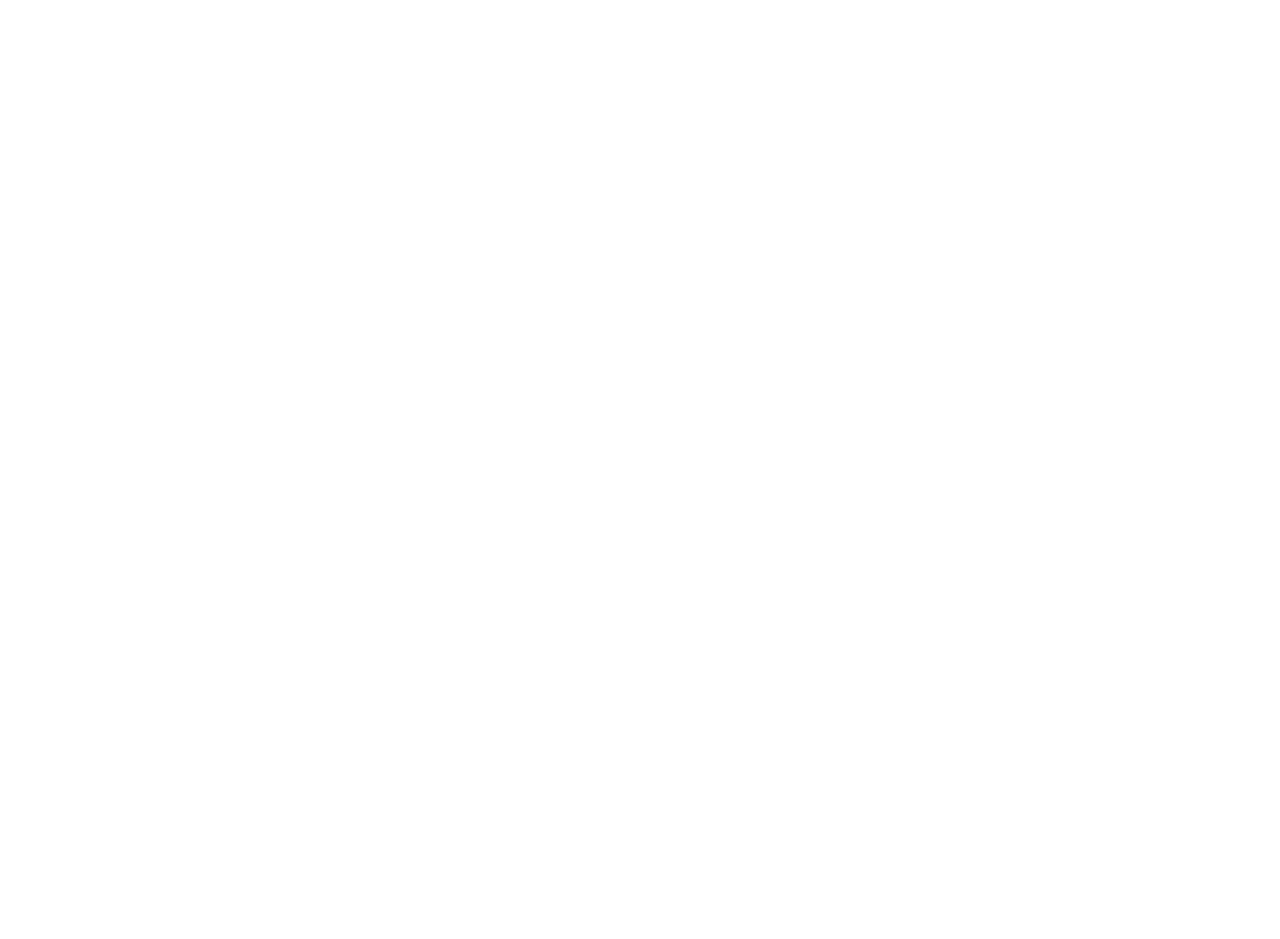
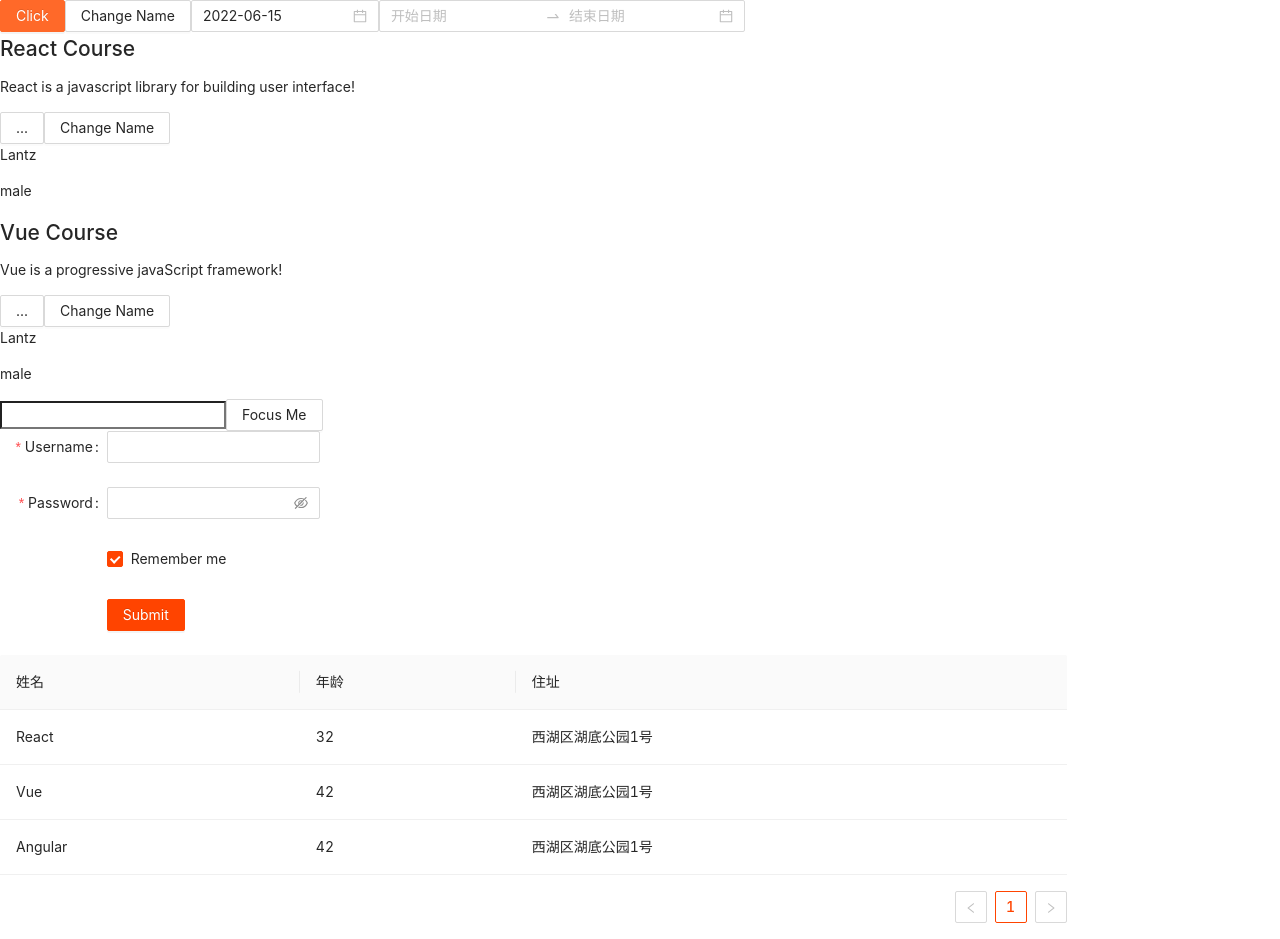
Before and after one commit to LantzShaw/vite-react-typescript, a React (Vite) app: page /home in a window 1280 px wide. Before the commit this address had no page. Before the commit the page ends 800 px from the top, so only its background shows below. Built offline with nearby package versions, Linux system fonts and the light colour scheme.

Commit message:
feat: using useMemo and useCallback

```diff
--- a/src/App.tsx
+++ b/src/App.tsx
@@ -1,11 +1,13 @@
 import { Routes, Route } from 'react-router-dom'
 
 import Home from '@/views/Home'
+import Profile from '@/views/Profile'
 
 function App() {
   return (
     <Routes>
-      <Route path="/" element={<Home />}></Route>
+      <Route path="/home" element={<Home />}></Route>
+      <Route path="/" element={<Profile />}></Route>
     </Routes>
   )
 }
--- /dev/null
+++ b/src/views/Home/components/BaseTable.tsx
@@ -0,0 +1,53 @@
+import { Table } from 'antd'
+import { type FC, type ReactElement } from 'react'
+
+interface IProps {}
+
+const dataSource = [
+  {
+    key: '1',
+    name: 'React',
+    age: 32,
+    address: '西湖区湖底公园1号',
+  },
+  {
+    key: '2',
+    name: 'Vue',
+    age: 42,
+    address: '西湖区湖底公园1号',
+  },
+  {
+    key: '2',
+    name: 'Angular',
+    age: 42,
+    address: '西湖区湖底公园1号',
+  },
+]
+
+const columns = [
+  {
+    title: '姓名',
+    dataIndex: 'name',
+    key: 'name',
+  },
+  {
+    title: '年龄',
+    dataIndex: 'age',
+    key: 'age',
+  },
+  {
+    title: '住址',
+    dataIndex: 'address',
+    key: 'address',
+  },
+]
+
+const BaseTable: FC<IProps> = (props): ReactElement => {
+  return (
+    <>
+      <Table dataSource={dataSource} columns={columns} />
+    </>
+  )
+}
+
+export default BaseTable
--- a/src/views/Home/components/Card.tsx
+++ b/src/views/Home/components/Card.tsx
@@ -1,4 +1,4 @@
-import { FC, memo, ReactElement, useEffect, useState } from 'react'
+import { type FC, type ReactElement, memo, useEffect, useState } from 'react'
 import { Button } from 'antd'
 
 interface CardProps {
--- a/src/views/Home/index.tsx
+++ b/src/views/Home/index.tsx
@@ -1,13 +1,14 @@
-import { FC, ReactElement, useContext, useEffect, useState, useRef } from 'react'
+import { type FC, type ReactElement, useContext, useEffect, useState, useRef } from 'react'
 import { Button, DatePicker, Input, Form, Checkbox, Row, Col, Grid } from 'antd'
-import moment from 'moment'
+import moment, { type Moment } from 'moment'
 
 import type { DatePickerProps, RangePickerProps } from 'antd/es/date-picker'
-import type { Moment } from 'moment'
+// import type { Moment } from 'moment'
 
 import NotificationContext from '@/contexts/notification-context'
 import Card from './components/Card'
 import UserForm from './components/UserForm'
+import BaseTable from './components/BaseTable'
 
 interface IProps {}
 
@@ -132,6 +133,12 @@
           </Form>
         </Col>
       </Row>
+
+      <Row>
+        <Col span={20}>
+          <BaseTable />
+        </Col>
+      </Row>
     </>
   )
 }
--- /dev/null
+++ b/src/views/Profile/components/BusinessCard.tsx
@@ -0,0 +1,59 @@
+import { Button, Card, Col, Row } from 'antd'
+import { memo, useEffect, type FC, type ReactElement } from 'react'
+
+interface IProps {
+  name: string
+  nickname: string
+  gender: string
+  hobbies: string
+  onEdit: (value: string) => void
+}
+
+const BusinessCard: FC<IProps> = (props): ReactElement => {
+  const { name, nickname, gender, hobbies, onEdit } = props
+
+  console.log('----------------Business card component is rendering----------------')
+
+  const title = `${name}\'s Business Card`
+
+  useEffect(() => {
+    console.log('-------------------Business Component useEffect-------------------')
+  })
+
+  const clickHandler = () => {
+    onEdit('Fancy')
+  }
+
+  return (
+    <>
+      <Row>
+        <Col span={8}>
+          <Card
+            title={title}
+            bordered={false}
+            actions={[
+              <Button type="primary" onClick={clickHandler}>
+                Edit
+              </Button>,
+            ]}
+          >
+            <p>
+              <span>name: {name}</span>
+            </p>
+            <p>
+              <span>nickname: {nickname}</span>
+            </p>
+            <p>
+              <span>gender: {gender}</span>
+            </p>
+            <p>
+              <span>hobbies: {hobbies}</span>
+            </p>
+          </Card>
+        </Col>
+      </Row>
+    </>
+  )
+}
+
+export default memo(BusinessCard)
--- a/src/views/Profile/index.tsx
+++ b/src/views/Profile/index.tsx
@@ -1,9 +1,58 @@
-import { FC, ReactElement } from 'react'
+/************************************************
+ *
+ * 注意:
+ *
+ *  父组件外层的log信息比子组件外层log更先打印，
+ *
+ * 但是useEffect中的log，则是子组件更先打印，在打印父组件的
+ *
+ * **********************************************
+ */
+
+import { Button } from 'antd'
+import { useCallback, useEffect, useMemo, useState, type FC, type ReactElement } from 'react'
+
+import BusinessCard from './components/BusinessCard'
 
 interface IProps {}
 
 const Profile: FC<IProps> = (props): ReactElement => {
-  return <></>
+  const [name, setName] = useState('Lantz Shaw')
+
+  console.log('----------------Profile component is rendering----------------')
+
+  useEffect(() => {
+    console.log('-------------------Profile Component useEffect-------------------')
+  })
+
+  const editHandler = useCallback(
+    (value: string) => {
+      setName(value)
+    },
+    [name]
+  )
+
+  const nickname = useMemo(() => {
+    return `Little ${name}`
+  }, [name])
+
+  const changeHandler = () => {
+    setName('Jack Shaw')
+  }
+
+  return (
+    <>
+      <BusinessCard
+        name={name}
+        gender="male"
+        hobbies={'Playing games, working, writing etc.'}
+        nickname={nickname}
+        onEdit={editHandler}
+      />
+
+      <Button onClick={changeHandler}>Change Some Theing</Button>
+    </>
+  )
 }
 
 export default Profile
```
